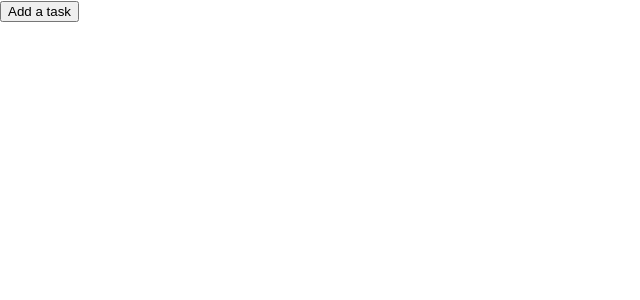
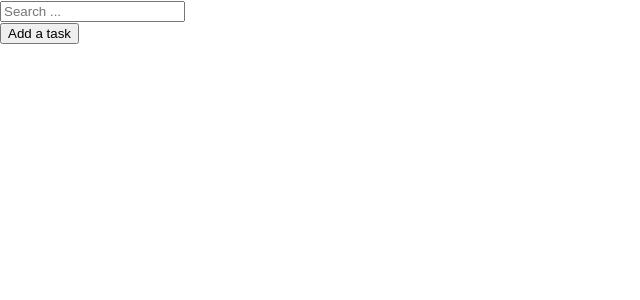
Before and after one commit to sksamassa/semestravaya-rabota, a React (Create React App) app: page / in a window 1280 px wide. Shown: the top 300 px of the page, without its empty margins (0-640 px from the left). Built offline with nearby package versions, Linux system fonts and the light colour scheme.

Commit message:
Search added

```diff
--- a/src/components/Task.js
+++ b/src/components/Task.js
@@ -1,9 +1,11 @@
 import React, { useState, useEffect } from "react";
 import AddTodo from "./AddTodo";
+import { useQuery, useMutation } from 'react-query';
 
 export default function Task() {
     // Load todos from localStorage on component mount
   const [todos, setTodos] = useState(JSON.parse(localStorage.getItem("todos")) ?? []);
+  const [searchTerm, setSearchTerm] = useState('');
 
   // Save todos to localStorage whenever it changes
   useEffect(() => {
@@ -47,11 +49,21 @@ export default function Task() {
       }
   }
 
+  // Filter todos based on 'searchTerm' state.
+  const filteredTodos = todos.filter(todo =>
+    todo.title.toLowerCase().includes(searchTerm.toLowerCase()));
+
   return (
     <div>
+    {/* Search bar */}
+    <input type='search' placeholder="Search ..."
+            value={searchTerm}
+            onChange={e => setSearchTerm(e.target.value)}/>
       <AddTodo onAddTodo={handleAddTodo} />
+
       <ul>
-        {todos.map((todo) => (
+        {/* Render filteredTodos */}
+        {filteredTodos.map((todo) => (
           <li key={todo.id}>
             <input
               type="checkbox"
```
